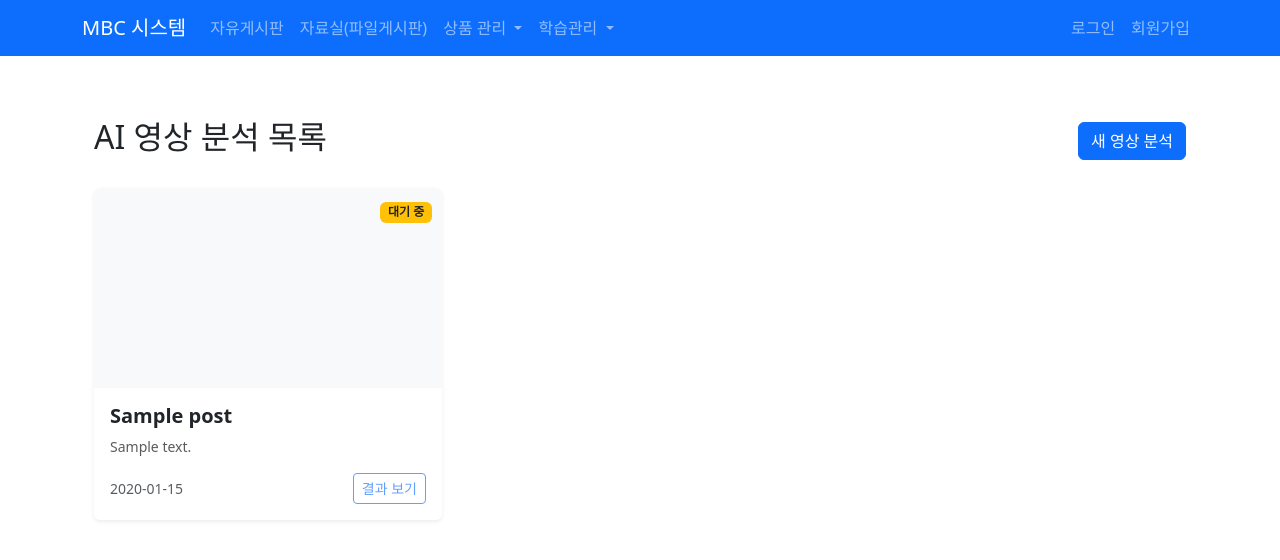
After one commit to lonen8188/Python26AIX, a Flask app: page /ai-detect/video in a window 1280 px wide. The commit adds this page. Shown: the top 560 px of the page. Run offline with Flask 3, Linux system fonts and the light colour scheme; tables that the repository leaves empty or names only in its code hold one stand-in row (values such as "Sample post").

Commit message:
동영상 객체 탐지하여 db에 프레임별로 저장 및 view

```diff
--- a/DBExam/LMS/app.py
+++ b/DBExam/LMS/app.py
@@ -1089,7 +1089,181 @@ def ai_detect_view(post_id):
 
 
 
-#######################################################################################################################
+#################################################YOLO 이미지 객체 탐지 END######################################################################
+#################################################YOLO 영상 객체 탐지 END######################################################################
+
+# -- 1. 영상 게시글 및 상태 관리 테이블
+# CREATE TABLE ai_video_posts (
+#     id INT AUTO_INCREMENT PRIMARY KEY,
+#     member_id INT,                        -- members 테이블의 id가 INT이므로 동일하게 설정
+#     title VARCHAR(255) NOT NULL,
+#     content TEXT,
+#     origin_video_path VARCHAR(255),       -- 원본 영상 경로
+#     result_video_path VARCHAR(255),       -- 박싱 처리된 영상 경로
+#     status VARCHAR(20) DEFAULT 'PENDING', -- PENDING, PROCESSING, COMPLETED, FAILED
+#     total_frames INT DEFAULT 0,           -- 총 프레임 수
+#     created_at DATETIME DEFAULT NOW(),
+#     -- member_id 타입이 INT이므로 정상적으로 연결됩니다.
+#     FOREIGN KEY (member_id) REFERENCES members(id) ON DELETE CASCADE
+# );
+#
+# -- 2. 영상 프레임별 상세 탐지 결과 테이블
+# CREATE TABLE ai_video_details (
+#     id INT AUTO_INCREMENT PRIMARY KEY,
+#     video_post_id INT,                    -- ai_video_posts 테이블 참조
+#     frame_number INT,                     -- 프레임 번호 (타임라인용)
+#     detected_objects JSON,                -- 해당 시점의 객체 정보 [ {"name":"car", "conf":0.9}, ... ]
+#     FOREIGN KEY (video_post_id) REFERENCES ai_video_posts(id) ON DELETE CASCADE
+# );
+
+# service/AiVideoService.py에 핵심로직 구현
+
+import cv2
+import json
+import os
+from LMS.service.AiVideoService import AiVideoService
+app.config['MAX_CONTENT_LENGTH'] = 500 * 1024 * 1024  # 500MB까지 허용
+
+# 1. 영상 탐지 목록 (이미지와 분리해서 관리하거나 같이 관리 가능)
+@app.route('/ai-detect/video')
+def video_list():
+
+
+    conn = Session.get_connection()
+    # DictCursor를 사용하면 post.title 처럼 이름으로 접근하기 편합니다.
+    cursor = conn.cursor()
+
+    # 최신순으로 정렬해서 가져오기
+    sql = "SELECT * FROM ai_video_posts ORDER BY created_at DESC"
+    cursor.execute(sql)
+    posts = cursor.fetchall()
+
+    cursor.close()
+    conn.close()
+
+    return render_template('ai_detect/video_list.html', posts=posts)
+
+
+# 2. 영상 업로드 페이지
+@app.route('/ai-detect/video/write')
+def write_video_form():
+    return render_template('ai_detect/video_write.html')
+
+
+def process_video_ai(video_post_id, origin_path, filename):  # 파라미터 확인
+    # 1. 원본 영상 로드 (정보 추출을 위해 먼저 실행)
+    cap = cv2.VideoCapture(origin_path)
+    fps = cap.get(cv2.CAP_PROP_FPS)
+    width = int(cap.get(cv2.CAP_PROP_FRAME_WIDTH))
+    height = int(cap.get(cv2.CAP_PROP_FRAME_HEIGHT))
+    total_frames = int(cap.get(cv2.CAP_PROP_FRAME_COUNT))
+
+    # 2. 결과 저장 경로 및 브라우저용 코덱 설정
+    # 파일명에서 확장자를 제거하고 .mp4로 강제 지정
+    output_filename = f"res_{filename.split('.')[0]}.mp4"
+    output_path = os.path.join(app.config['UPLOAD_FOLDER'], 'ai_detect', output_filename)
+
+    # 브라우저 호환성이 가장 좋은 'avc1' 코덱 사용
+    fourcc = cv2.VideoWriter_fourcc(*'avc1')
+
+    # 변수(fps, width, height)가 정의된 후 out 객체 생성
+    out = cv2.VideoWriter(output_path, fourcc, fps, (width, height))
+
+    frame_count = 0
+
+    # 3. 프레임별 루프 시작
+    while cap.isOpened():
+        ret, frame = cap.read()
+        if not ret:
+            break
+
+        # YOLO 분석
+        results = model.predict(frame, verbose=False)
+
+        # 탐지 데이터 추출 및 DB 저장 (5프레임마다)
+        detected_objects = []
+        for box in results[0].boxes:
+            cls = int(box.cls[0])
+            conf = float(box.conf[0])
+            name = model.names[cls]
+            coords = box.xyxy[0].tolist()
+
+            detected_objects.append({
+                'name': name,
+                'conf': round(conf, 2),
+                'bbox': [round(x, 1) for x in coords]
+            })
+
+        if frame_count % 5 == 0:
+            AiVideoService.save_video_detail(video_post_id, frame_count, detected_objects)
+
+        # 결과 프레임 쓰기
+        annotated_frame = results[0].plot()
+        out.write(annotated_frame)
+
+        frame_count += 1
+
+    # 자원 해제 (반드시 순서대로)
+    cap.release()
+    out.release()
+
+    # 4. 분석 완료 상태 업데이트 (실제 저장된 output_filename 사용)
+    AiVideoService.update_video_status(video_post_id, 'COMPLETED', f"ai_detect/{output_filename}", total_frames)
+
+
+
+@app.route('/ai-detect/video/process', methods=['POST'])
+def process_video_ai_route():
+    if 'video' not in request.files:
+        return "<script>alert('파일이 없습니다.'); history.back();</script>"
+
+    file = request.files['video']
+    if file and file.filename:
+        # 1. 파일명 및 경로 설정
+        ext = os.path.splitext(file.filename)[1]
+        filename = f"{uuid.uuid4()}{ext}"
+        origin_path = os.path.join(app.config['UPLOAD_FOLDER'], 'ai_detect', filename)
+        file.save(origin_path)
+
+        # 2. DB 초기 레코드 생성 (PENDING 상태)
+        video_post_id = AiVideoService.create_video_post(
+            session.get('user_id'),
+            request.form['title'],
+            request.form['content'],
+            f"ai_detect/{filename}"
+        )
+
+        if video_post_id:
+            # 3. 실제 프레임 분석 실행 (아까 만든 함수 호출)
+            output_filename = f"res_{filename}"
+            # 주의: 영상이 길면 여기서 브라우저가 대기(Timeout)할 수 있습니다.
+            process_video_ai(video_post_id, origin_path, output_filename)
+
+            # 4. 완료 후 상세 페이지로 이동
+            return redirect(url_for('view_video', post_id=video_post_id))
+
+    return "<script>alert('분석 실패'); history.back();</script>"
+
+@app.route('/ai-video/view/<int:post_id>')
+def view_video(post_id):
+    conn = Session.get_connection()
+    cursor = conn.cursor()
+
+    # 1. 메인 포스트 정보
+    cursor.execute("SELECT * FROM ai_video_posts WHERE id = %s", (post_id,))
+    post = cursor.fetchone()
+
+    # 2. 프레임별 상세 내역
+    cursor.execute(
+        "SELECT frame_number, detected_objects FROM ai_video_details WHERE video_post_id = %s ORDER BY frame_number",
+        (post_id,))
+    details = cursor.fetchall()
+
+    cursor.close()
+    conn.close()
+
+    return render_template('ai_detect/view_video.html', post=post, details=details)
+#######################################  동영상 처리 AI END ####################################################
 
 @app.route('/')
 def index():
--- /dev/null
+++ b/DBExam/LMS/templates/ai_detect/video_list.html
@@ -0,0 +1,91 @@
+{% extends "layout.html" %}
+
+{% block content %}
+<div class="container mt-5">
+    <div class="d-flex justify-content-between align-items-center mb-4">
+        <h2><i class="bi bi-film"></i> AI 영상 분석 목록</h2>
+        <a href="/ai-detect/video/write" class="btn btn-primary">
+            <i class="bi bi-plus-circle"></i> 새 영상 분석
+        </a>
+    </div>
+
+    <div class="row">
+        {% if posts %}
+            {% for post in posts %}
+            <div class="col-md-4 mb-4">
+                <div class="card h-100 shadow-sm border-0 video-card">
+                    <div class="position-relative">
+                        {% if post.status == 'COMPLETED' %}
+                            <video class="card-img-top preview-video" muted onmouseover="this.play()" onmouseout="this.pause(); this.currentTime=0;">
+                                <source src="/uploads/{{ post.result_video_path }}" type="video/mp4">
+                            </video>
+                            <div class="video-badge">
+                                <span class="badge bg-success">분석 완료</span>
+                            </div>
+                        {% elif post.status == 'PROCESSING' %}
+                            <div class="d-flex align-items-center justify-content-center bg-dark text-white" style="height: 200px;">
+                                <div class="text-center">
+                                    <div class="spinner-border spinner-border-sm text-info mb-2"></div>
+                                    <p class="small mb-0">분석 중...</p>
+                                </div>
+                            </div>
+                        {% else %}
+                            <div class="d-flex align-items-center justify-content-center bg-light" style="height: 200px;">
+                                <i class="bi bi-play-circle-fill text-secondary display-4"></i>
+                            </div>
+                            <div class="video-badge">
+                                <span class="badge bg-warning text-dark">대기 중</span>
+                            </div>
+                        {% endif %}
+                    </div>
+
+                    <div class="card-body">
+                        <h5 class="card-title text-truncate fw-bold">{{ post.title }}</h5>
+                        <p class="card-text text-muted small text-truncate-2">{{ post.content or '설명이 없습니다.' }}</p>
+
+                        <div class="d-flex justify-content-between align-items-center mt-3">
+                            <small class="text-muted"><i class="bi bi-clock"></i> {{ post.created_at.strftime('%Y-%m-%d') if post.created_at }}</small>
+                            <a href="/ai-video/view/{{ post.id }}" class="btn btn-sm btn-outline-primary {% if post.status != 'COMPLETED' %}disabled{% endif %}">
+                                결과 보기
+                            </a>
+                        </div>
+                    </div>
+                </div>
+            </div>
+            {% endfor %}
+        {% else %}
+            <div class="col-12 text-center py-5">
+                <i class="bi bi-camera-video text-muted display-1"></i>
+                <p class="mt-3 text-muted">등록된 영상 분석 내역이 없습니다.</p>
+            </div>
+        {% endif %}
+    </div>
+</div>
+
+<style>
+    .video-card {
+        transition: transform 0.2s;
+        overflow: hidden;
+    }
+    .video-card:hover {
+        transform: translateY(-5px);
+    }
+    .preview-video {
+        height: 200px;
+        object-fit: cover;
+        background-color: #000;
+    }
+    .video-badge {
+        position: absolute;
+        top: 10px;
+        right: 10px;
+        z-index: 10;
+    }
+    .text-truncate-2 {
+        display: -webkit-box;
+        -webkit-line-clamp: 2;
+        -webkit-box-orient: vertical;
+        overflow: hidden;
+    }
+</style>
+{% endblock %}
--- a/DBExam/LMS/templates/layout.html
+++ b/DBExam/LMS/templates/layout.html
@@ -52,6 +52,7 @@
                             {% if session.get('user_id') %}
                                 <li><a class="dropdown-item" href="/score/my">내 성적 조회</a></li>
                                 <li><a class="dropdown-item" href="/ai-detect">내 ai 객체 탐지</a></li>
+                                <li><a class="dropdown-item" href="/ai-detect/video">영상 객체 탐지</a></li>
                             {% endif %}
 
                             {# 2. 관리자/매니저만 볼 수 있는 메뉴 #}
```
Also changed, not shown: DBExam/LMS/service/AiVideoService.py (added, +52 -0 lines), DBExam/LMS/templates/ai_detect/video_write.html (added, +42 -0 lines), DBExam/LMS/templates/ai_detect/view_video.html (added, +97 -0 lines).
